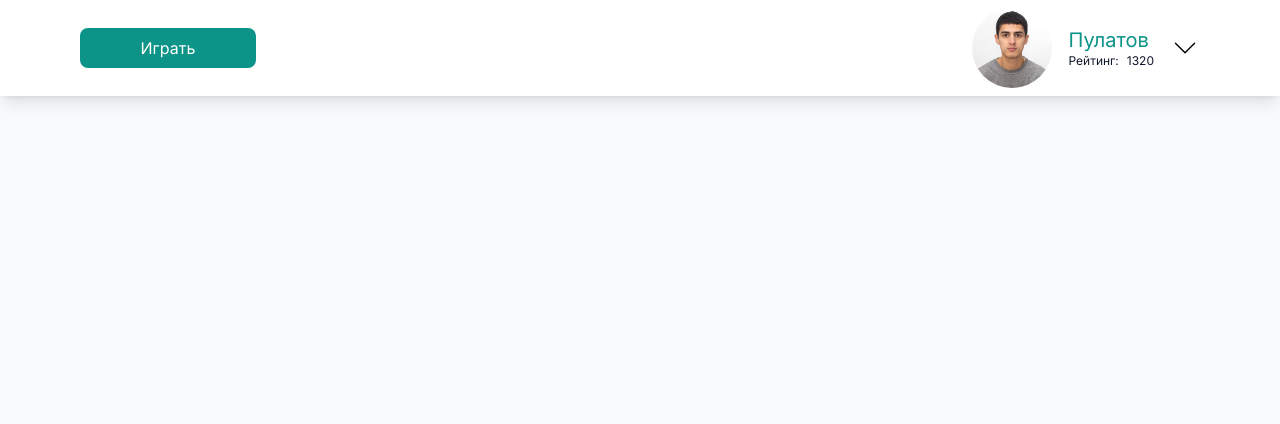
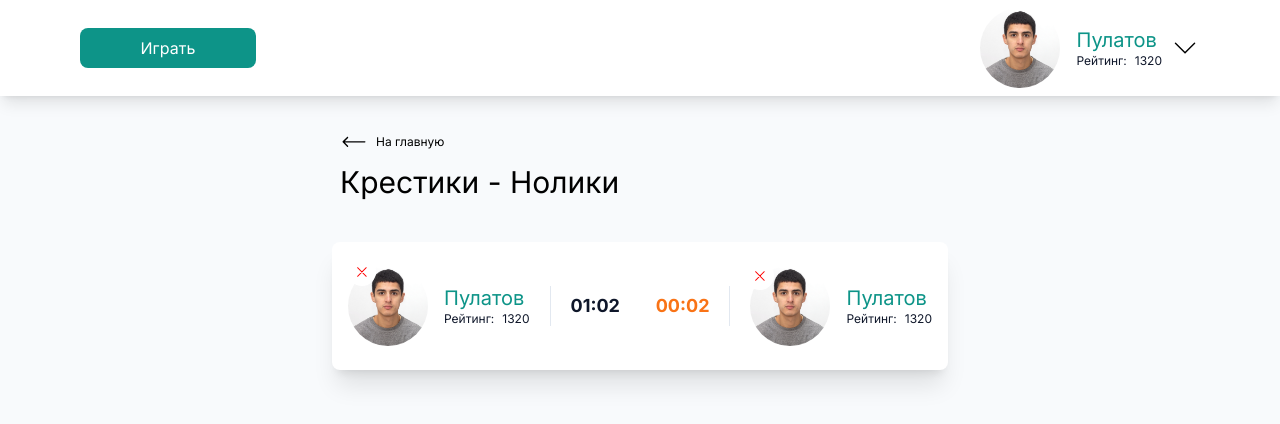
Before and after one commit to master15994/next-js-project, a Next.js app: page / in a window 1280 px wide. Shown: the top 424 px of the page. Built offline with nearby package versions, Linux system fonts and the light colour scheme.

Commit message:
game-info is ready

```diff
--- a/app/page.js
+++ b/app/page.js
@@ -1,10 +1,13 @@
+import GameTitle from "@/components/game/game-title";
 import Header from "@/components/header/header";
+
 
 export default function Home() {
   return (
     <div className="bg-slate-50 min-h-screen" >
       <Header />
       <main className="pt-6 mx-auto max-w-[616px]">
+        <GameTitle />
       </main>
     </div>
   );
--- /dev/null
+++ b/components/game-info/game-info.jsx
@@ -0,0 +1,25 @@
+import Profile from "../profile/profile";
+import CrossIcon from "./сross-icon";
+
+export default function GameInfo() {
+  return (
+    <div className="w-full p-4 justify-between mt-10 h-32 bg-white rounded-lg shadow-xl flex ">
+      <div className="relative flex gap-5 items-center justify-center">
+        <div className="w-7 h-7 rounded-full absolute left-0 top-0 bg-white flex items-center justify-center"><CrossIcon /></div>
+        <Profile />
+        <div className="h-10 w-px  bg-slate-200" />
+        <div className="text-slate-900 text-lg font-bold">01:02</div>
+      </div>
+
+      <div className="flex gap-5 items-center justify-center">
+        <div className="text-orange-500 text-lg font-bold">00:02</div>
+        <div className="h-10 w-px  bg-slate-200" />
+        <div className="relative">
+          <div className="w-7 h-7 rounded-full absolute -left-1 -top-1 bg-white flex items-center justify-center"><CrossIcon /></div>
+          <Profile />
+        </div>
+
+      </div>
+    </div>
+  )
+}
--- /dev/null
+++ b/components/game-info/сross-icon.jsx
@@ -0,0 +1,7 @@
+export default function CrossIcon() {
+  return (
+    <svg width="64" height="64" viewBox="0 0 64 64" fill="none" xmlns="http://www.w3.org/2000/svg">
+      <path d="M22.6066 21.3934C22.2161 21.0029 21.5829 21.0029 21.1924 21.3934C20.8019 21.7839 20.8019 22.4171 21.1924 22.8076L22.6066 21.3934ZM40.9914 42.6066C41.3819 42.9971 42.0151 42.9971 42.4056 42.6066C42.7961 42.2161 42.7961 41.5829 42.4056 41.1924L40.9914 42.6066ZM21.1924 41.1924C20.8019 41.5829 20.8019 42.2161 21.1924 42.6066C21.5829 42.9971 22.2161 42.9971 22.6066 42.6066L21.1924 41.1924ZM42.4056 22.8076C42.7961 22.4171 42.7961 21.7839 42.4056 21.3934C42.0151 21.0029 41.3819 21.0029 40.9914 21.3934L42.4056 22.8076ZM21.1924 22.8076L40.9914 42.6066L42.4056 41.1924L22.6066 21.3934L21.1924 22.8076ZM22.6066 42.6066L42.4056 22.8076L40.9914 21.3934L21.1924 41.1924L22.6066 42.6066Z" fill="red" />
+    </svg>
+  )
+}
--- /dev/null
+++ b/components/game/game-title.jsx
@@ -0,0 +1,19 @@
+import Image from "next/image";
+
+import arrow from "./right-arrow.svg"
+import Link from "next/link";
+import GameInfo from "../game-info/game-info";
+
+
+export default function GameTitle() {
+  return (
+    <div >
+      <Link href="#" className="flex items-center">
+        <Image src={arrow} alt="arrow" />
+        <span className=" text-xs text-black">На главную</span>
+      </Link>
+      <div className=" pl-2 text-3xl leading-tight">Крестики - Нолики</div>
+      <GameInfo />
+    </div>
+  )
+}
--- a/components/header/header.jsx
+++ b/components/header/header.jsx
@@ -1,20 +1,13 @@
-import Image from "next/image"
-import avatar from "./avatar.jpg"
+import Profile from "../profile/profile";
 
 export default function Header() {
   return (
-    <div className="flex h-24 items-center px-20 bg-white shadow-lg">
+    <div className="flex justify-between h-24 items-center px-20 bg-white shadow-lg">
       <button className="w-44 bg-teal-600 text-white rounded-lg px-5 py-2 text-2x1">Играть</button>
-      <button className=" justify-end ml-auto flex items-center gap-4 w-20 text-start"><Image className="rounded-full" src={avatar} alt="avatar" />
-        <div className="column ">
-          <div className="text-teal-600 text-xl leading-tight">Пулатов</div>
-          <div className=" text-slate-900 text-xs leading-tight flex gap-2">Рейтинг:<span>1320</span></div>
-        </div>
-        <div>
-          <svg fill="none" height="32" viewBox="0 0 512 512" width="30" xmlns="http://www.w3.org/2000/svg"><path d="m93.5 174.5 163 163 163-163" stroke="#000" stroke-linecap="round" stroke-width="24" /></svg>
-
-        </div>
-      </button>
+      <div className="flex items-center gap-2">
+        <Profile />
+        <svg fill="none" height="32" viewBox="0 0 512 512" width="30" xmlns="http://www.w3.org/2000/svg"><path d="m93.5 174.5 163 163 163-163" stroke="#000" stroke-linecap="round" stroke-width="24" /></svg>
+      </div>
     </div>
   )
 }
--- /dev/null
+++ b/components/profile/profile.jsx
@@ -0,0 +1,14 @@
+import avatar from "./avatar.jpg"
+import Image from "next/image"
+
+export default function Profile() {
+  return (
+    <div className="flex items-center gap-4">
+      <button className=" justify-end ml-auto flex items-center gap-4 w-20 text-start"><Image className="rounded-full" src={avatar} alt="avatar" /></button>
+      <div className="column ">
+        <div className="text-teal-600 text-xl leading-tight">Пулатов</div>
+        <div className=" text-slate-900 text-xs leading-tight flex gap-2">Рейтинг:<span>1320</span></div>
+      </div>
+    </div>
+  )
+}
```
Also changed, not shown: components/game/right-arrow.svg (added), components/profile/avatar.jpg (renamed from components/header/avatar.jpg).
